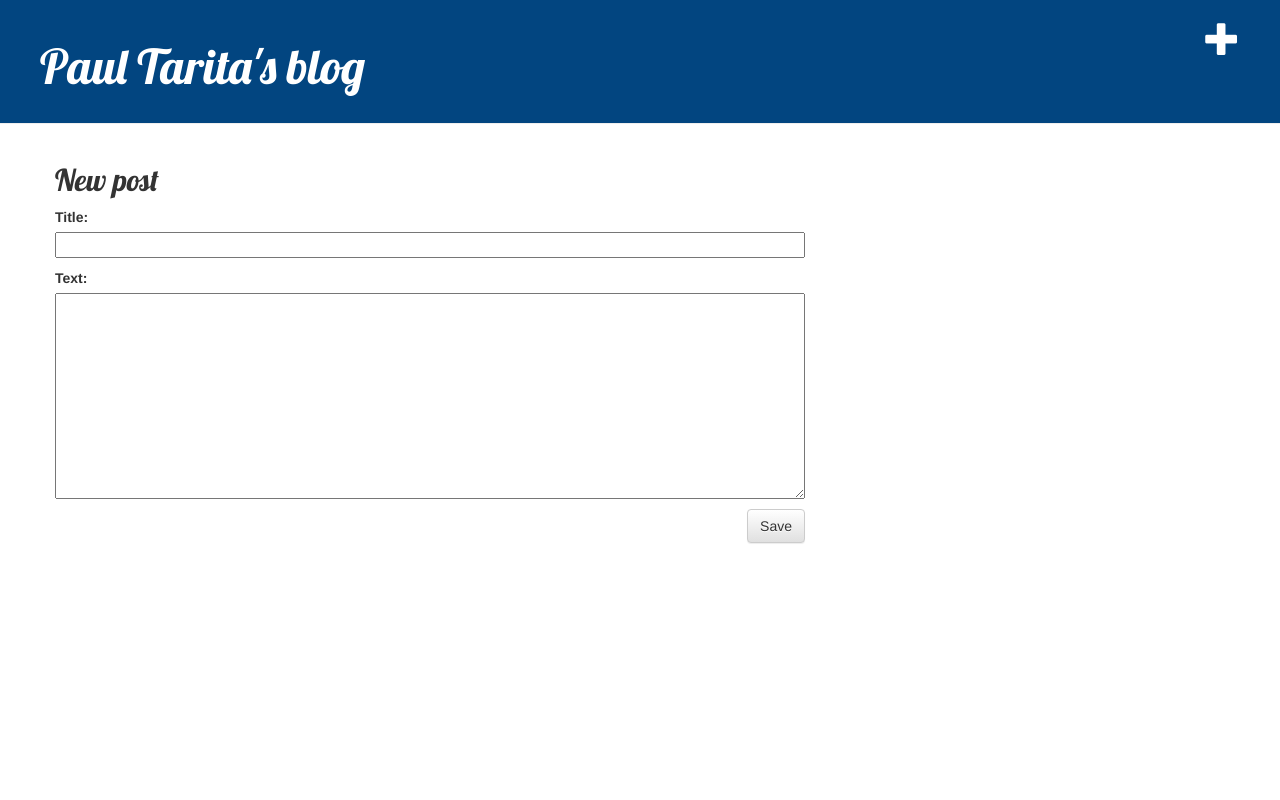
After one commit to ImmanuelK9/Bridging_coursework, a Django app: page /post/new/ in a window 1280 px wide. The commit adds this page. Run offline with Django 3.2, Linux system fonts and the light colour scheme; the visitor is signed in with stand-in values (Sample User, id 1); some libraries are stand-ins or nearby versions.

Commit message:
tutorial completed

```diff
--- /dev/null
+++ b/blog/forms.py
@@ -0,0 +1,10 @@
+from django import forms
+
+from .models import Post
+
+
+class PostForm(forms.ModelForm):
+
+    class Meta:
+        model = Post
+        fields = ('title', 'text')
--- /dev/null
+++ b/blog/static/css/blog.css
@@ -0,0 +1,46 @@
+.page-header {
+    background-color: #024580;
+    margin-top: 0;
+    padding: 20px 20px 20px 40px;
+}
+
+.page-header h1, .page-header h1 a, .page-header h1 a:visited, .page-header h1 a:active {
+    color: #ffffff;
+    font-size: 36pt;
+    text-decoration: none;
+}
+
+.content {
+    margin-left: 40px;
+}
+
+h1, h2, h3, h4 {
+    font-family: 'Lobster', cursive;
+}
+
+.date {
+    color: #828282;
+}
+
+.save {
+    float: right;
+}
+
+.post-form textarea, .post-form input {
+    width: 100%;
+}
+
+.top-menu, .top-menu:hover, .top-menu:visited {
+    color: #ffffff;
+    float: right;
+    font-size: 26pt;
+    margin-right: 20px;
+}
+
+.post {
+    margin-bottom: 70px;
+}
+
+.post h2 a, .post h2 a:visited {
+    color: #000000;
+}
--- /dev/null
+++ b/blog/templates/blog/base.html
@@ -0,0 +1,30 @@
+{% load static %}
+<html>
+<head>
+    <link rel="stylesheet" href="//maxcdn.bootstrapcdn.com/bootstrap/3.2.0/css/bootstrap.min.css">
+    <link rel="stylesheet" href="//maxcdn.bootstrapcdn.com/bootstrap/3.2.0/css/bootstrap-theme.min.css">
+
+    <link href="//fonts.googleapis.com/css?family=Lobster&subset=latin,latin-ext" rel="stylesheet" type="text/css">
+
+    <link rel="stylesheet" href="{% static 'css/blog.css' %}">
+
+    <title>Paul's blog</title>
+</head>
+<body>
+    <div class="page-header">
+        {% if user.is_authenticated %}
+            <a href="{% url 'post_new' %}" class="top-menu"><span class="glyphicon glyphicon-plus"></span></a>
+        {% endif %}
+
+        <h1><a href="/">Paul Tarita's blog</a></h1>
+    </div>
+    <div class="content container">
+        <div class="row">
+            <div class="col-md-8">
+            {% block content %}
+            {% endblock %}
+            </div>
+        </div>
+    </div>
+</body>
+</html>
--- /dev/null
+++ b/blog/templates/blog/post_edit.html
@@ -0,0 +1,9 @@
+{% extends 'blog/base.html' %}
+
+{% block content %}
+    <h2>New post</h2>
+    <form method="POST" class="post-form">{% csrf_token %}
+        {{ form.as_p }}
+        <button type="submit" class="save btn btn-default">Save</button>
+    </form>
+{% endblock %}
--- a/blog/views.py
+++ b/blog/views.py
@@ -1,9 +1,45 @@
-from django.shortcuts import render
+from django.shortcuts import render, get_object_or_404, redirect
 from django.utils import timezone
 from .models import Post
+from .forms import PostForm
 
 # Create your views here.
 
+
 def post_list(request):
-    posts = Post.objects.filter(published_date__lte=timezone.now()).order_by('published_date')
+    posts = Post.objects.all().order_by('created_date')
     return render(request, 'blog/post_list.html', {'posts': posts})
+
+
+def post_detail(request, pk):
+    post = get_object_or_404(Post, pk=pk)
+    return render(request, 'blog/post_detail.html', {'post': post})
+
+
+def post_new(request):
+    if request.method == "POST":
+        form = PostForm(request.POST)
+        if form.is_valid():
+            post = form.save(commit=False)
+            post.author = request.user
+            post.published_date = timezone.now()
+            post.save()
+            return redirect('post_detail', pk=post.pk)
+    else:
+        form = PostForm()
+    return render(request, 'blog/post_edit.html', {'form': form})
+
+
+def post_edit(request, pk):
+    post = get_object_or_404(Post, pk=pk)
+    if request.method == "POST":
+        form = PostForm(request.POST, instance=post)
+        if form.is_valid():
+            post = form.save(commit=False)
+            post.author = request.user
+            post.published_date = timezone.now()
+            post.save()
+            return redirect('post_detail', pk=post.pk)
+    else:
+        form = PostForm(instance=post)
+    return render(request, 'blog/post_edit.html', {'form': form})
--- /dev/null
+++ b/canvas_submission.txt
@@ -0,0 +1,4 @@
+# site URL:
+http://immanuelk9.pythonanywhere.com/
+# github repo:
+https://github.com/ImmanuelK9/Bridging_coursework
--- a/mysite/urls.py
+++ b/mysite/urls.py
@@ -15,8 +15,12 @@ Including another URLconf
 """
 from django.contrib import admin
 from django.urls import path, include
+from blog import views
 
 urlpatterns = [
     path('admin/', admin.site.urls),
     path('', include('blog.urls')),
+    path('post/<int:pk>/', views.post_detail, name='post_detail'),
+    path('post/new/', views.post_new, name='post_new'),
+    path('post/<int:pk>/edit/', views.post_edit, name='post_edit'),
 ]
```
Also changed, not shown: blog/templates/blog/post_detail.html (added, +18 -0 lines), blog/templates/blog/post_list.html (+12 -17 lines), 1 other file.
